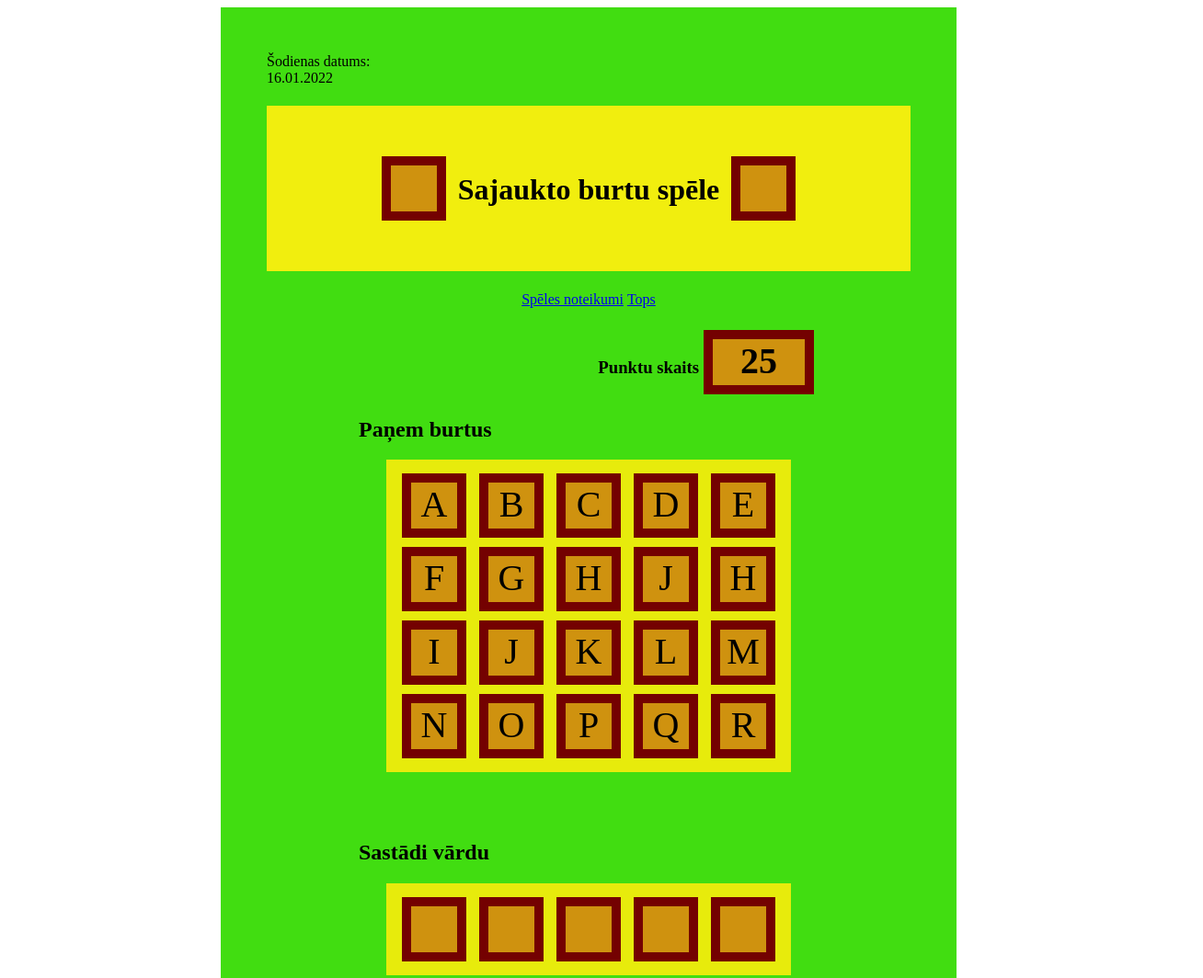
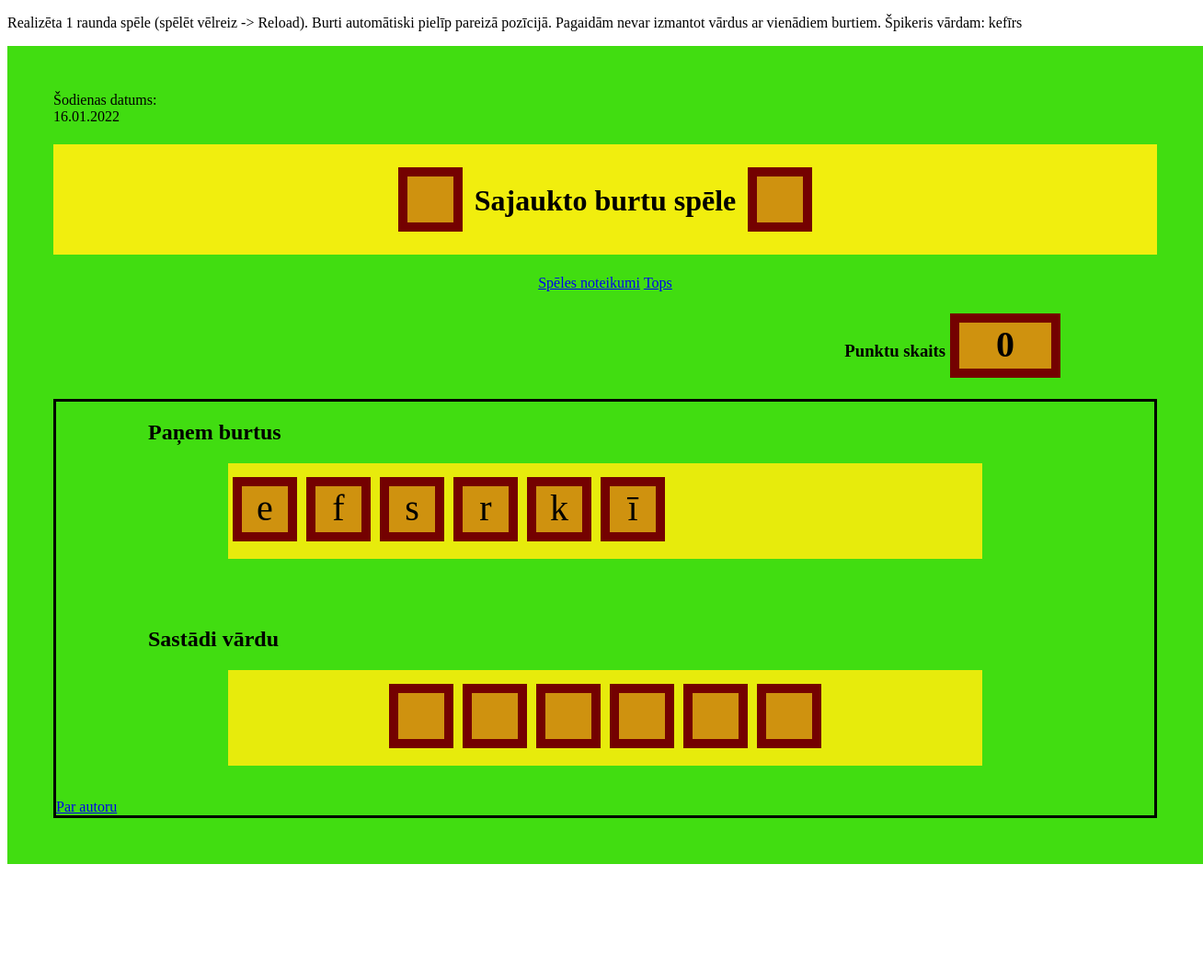
Before and after one commit to cpplv/StartIT_MD1, a plain HTML site: page index.html in a window 1280 px wide. Shown: the top 1064 px of the page at 92% size, 1308 px wide, since content can reach past the window. After the commit the page ends 948 px from the top, so only its background shows below. Drawn offline with Linux system fonts and the light colour scheme.

Commit message:
1 round game

```diff
--- /dev/null
+++ b/code.js
@@ -0,0 +1,173 @@
+const words = ["dators","māja","ābols","otrdiena","plūme", "kefīrs"];
+var random_word = Math.floor(Math.random() * words.length);
+var movable = [];
+var win_condition = 0;
+
+var p = document.getElementById("about")
+p.innerText = "Realizēta 1 raunda spēle (spēlēt vēlreiz -> Reload). Burti automātiski pielīp pareizā pozīcijā. Pagaidām nevar izmantot vārdus ar vienādiem burtiem. Špikeris vārdam: "+ words[random_word];
+
+function Move(id)
+{
+	letter = 'l'+id;
+	lposition = 'p'+id;
+	//window.alert(lposition);
+	var div = document.getElementById(letter);
+	div.style.position = "absolute";
+	var offsets = document.getElementById('game_field').getBoundingClientRect();
+	var top = offsets.top+60;
+	var left = offsets.left+40;
+	var top_end = top+390;
+	var left_end = left+1140;
+
+
+
+	var listener = function(e) {
+
+		for(let i=0; i<words[random_word].length; i++)
+		{
+			if (movable[i])
+			{
+				var correct_letter = document.getElementById('l'+i).getBoundingClientRect();
+				var cl_top = correct_letter.top;
+				var cl_left = correct_letter.left;
+				var correct_position = document.getElementById('p'+i).getBoundingClientRect();
+				var cp_top = correct_position.top;
+				var cp_left = correct_position.left;
+			}
+
+			//match
+			if (Math.abs(cl_top - cp_top)<15 && Math.abs(cl_left - cp_left)<15 && movable[id])
+			{
+				div.style.left = cp_left-5 + "px";
+				div.style.top = cp_top-5 + "px";
+				movable[id] = false;
+				var p = document.getElementById('pts');
+				p.innerHTML = p.innerHTML*1+1;
+				win_condition = win_condition+1;
+				if (win_condition == words[random_word].length)
+				{
+					RemoveFakeLetters();
+					RemoveWord();
+					for(let i=0; i<words[random_word].length; i++)
+					{
+						PlaceFakeLetter("word");
+					}
+					PlaceWin();
+				}
+			}
+
+			if (e.pageX>left && e.pageX<left_end && e.pageY>top && e.pageY<top_end && movable[id])
+			{
+			  div.style.left = e.pageX - 50 + "px";
+			  div.style.top = e.pageY - 50 + "px";
+			}
+		}
+	};
+
+	div.addEventListener('mousedown', e => {
+		document.addEventListener('mousemove', listener);
+	});
+
+	div.addEventListener('mouseup', e => {
+		document.removeEventListener('mousemove', listener);
+	});
+
+}
+
+function PlaceLetter(id, shuffled_id, letter)
+{
+	var div = document.createElement("div");
+	div.setAttribute('class', 'letter');
+	div.setAttribute('id', 'l'+id);
+	div.innerHTML = letter;
+	var offsets = document.getElementById("for_letters").getBoundingClientRect();
+	var x = offsets.left;
+	div.style.left = (x+shuffled_id*80)+'px';
+	document.getElementById("for_letters").appendChild(div);
+}
+
+function PlaceFakeLetter(s)
+{
+	var div = document.createElement("div");
+	div.setAttribute('class', 'fakeletter');
+	div.setAttribute('id', 'fake');
+	document.getElementById(s).appendChild(div);
+}
+
+function RemoveFakeLetters()
+{
+	for(let i=0; i<words[random_word].length; i++)
+	{
+		var elem = document.getElementById("fake");
+		elem.parentNode.removeChild(elem);
+	}
+}
+
+function PlaceWord(id)
+{
+	var div = document.createElement("div");
+	div.setAttribute('class', 'letter');
+	div.setAttribute('id', 'p'+id);
+	document.getElementById("word").appendChild(div);
+}
+
+function RemoveWord()
+{
+	for(let i=0; i<words[random_word].length; i++)
+	{
+		var elem = document.getElementById('p'+i);
+		elem.parentNode.removeChild(elem);
+	}
+}
+
+function PlaceWin()
+{
+	var div1 = document.createElement("div");
+	div1.setAttribute('class', 'letter');
+	div1.innerHTML = 'W';
+	document.getElementById("for_letters").appendChild(div1);
+
+	var div2 = document.createElement("div");
+	div2.setAttribute('class', 'letter');
+	div2.innerHTML = 'I';
+	document.getElementById("for_letters").appendChild(div2);
+
+	var div3 = document.createElement("div");
+	div3.setAttribute('class', 'letter');
+	div3.innerHTML = 'N';
+	document.getElementById("for_letters").appendChild(div3);
+}
+
+for(let i=0; i<words[random_word].length; i++)
+{
+	movable[i]=true;
+}
+
+for(let i=0; i<words[random_word].length; i++)
+{
+	PlaceFakeLetter("for_letters");
+}
+
+//letters generated
+var shuffled_id = [];
+for(let i=0; i<words[random_word].length; i++)
+{
+	shuffled_id[i]=i;
+}
+const shuffle = str => [...str].sort(()=>Math.random()-.5).join('');
+var shuffled_id = shuffle(shuffled_id);
+for(let i=0; i<words[random_word].length; i++)
+{
+	PlaceLetter(i, shuffled_id[i], words[random_word].charAt(i));
+}
+
+
+for(let i=0; i<words[random_word].length; i++)
+{
+	PlaceWord(i);
+}
+
+for(let i=0; i<words[random_word].length; i++)
+{
+	Move(i);
+}
--- a/index.html
+++ b/index.html
@@ -8,8 +8,9 @@
     <title>Sajaukto burtu spēle</title>
 </head>
 <body onload="f_date()">
+<p id="about"></p>
+    <script type="text/javascript">
 
-    <script type="text/javascript">
         function f_date()
         {
             temp_date = new Date();
@@ -54,42 +55,21 @@
             </ul>
         </div>
 
-        <h3>Punktu skaits<div class="points">25</div></h3>
+        <h3>Punktu skaits<div class="points" id="pts">0</div></h3>
 
-        <div class="content">
+        <div class="content" id="game_field">
             <h2>Paņem burtus</h2>
 
-            <div class="game">
-                <div class="letter">A</div>
-                <div class="letter">B</div>
-                <div class="letter">C</div>
-                <div class="letter">D</div>
-                <div class="letter">E</div>
-                <div class="letter">F</div>
-                <div class="letter">G</div>
-                <div class="letter">H</div>
-                <div class="letter">J</div>
-                <div class="letter">H</div>
-                <div class="letter">I</div>
-                <div class="letter">J</div>
-                <div class="letter">K</div>
-                <div class="letter">L</div>
-                <div class="letter">M</div>
-                <div class="letter">N</div>
-                <div class="letter">O</div>
-                <div class="letter">P</div>
-                <div class="letter">Q</div>
-                <div class="letter">R</div>
+            <div class="game" id="for_letters">
+			<!-- letter brick generation-->
+
             </div>
+
             <br><br><br>
             <h2>Sastādi vārdu</h2>
 
-            <div class="game">
-                <div class="letter">&nbsp</div>
-                <div class="letter">&nbsp</div>
-                <div class="letter">&nbsp</div>
-                <div class="letter">&nbsp</div>
-                <div class="letter">&nbsp</div>
+            <div class="game" id="word">
+			<!-- place for word-->
 
             </div>
             <br><br>
@@ -98,5 +78,8 @@
 
     </div>
 
+<script src="code.js">
+</script>
+
 </body>
 </html>
--- a/style.css
+++ b/style.css
@@ -2,11 +2,15 @@
 {
     background:#41dd11;
 	padding: 50px;
-	width: 700px;       /*➕*/
+	width: 1200px;       /*➕*/
 	margin-left: auto;  /*➕*/
 	margin-right: auto; /*➕*/
 }
 
+.content
+{
+	border-style: solid
+}
 
 
 h1
@@ -15,8 +19,8 @@ h1
     background:#f1ee0e;
     padding-left: 100px;       /*➕*/
     padding-right: 100px;       /*➕*/
-    padding-top: 50px;       /*➕*/
-    padding-bottom: 50px;       /*➕*/
+    padding-top: 20px;       /*➕*/
+    padding-bottom: 20px;       /*➕*/
 
 }
 
@@ -47,7 +51,7 @@ li
 
 .game
 {
-    width: 420px;
+    width: 800px;
     background: rgb(231, 235, 12);
 	text-align: center;  /*➕*/
 	margin-left: auto;   /*➕*/
@@ -66,6 +70,23 @@ li
     padding: 10px 10;
 	margin:5px;          /*➕*/
 	font-size: 40px;     /*➕*/
+	position: static;
+	/*position: absolute;*/
+}
+
+.fakeletter
+{
+    display: inline-block;
+    /*background: rgb(207, 146, 15);*/
+    width: 50px;
+    height: 50px;
+    border:10px solid transparent;
+	text-align: center;  /*➕*/
+    padding: 10px 10;
+	margin:5px;          /*➕*/
+	font-size: 40px;     /*➕*/
+	position: static;
+	/*position: absolute;*/
 }
 
 .points
```
